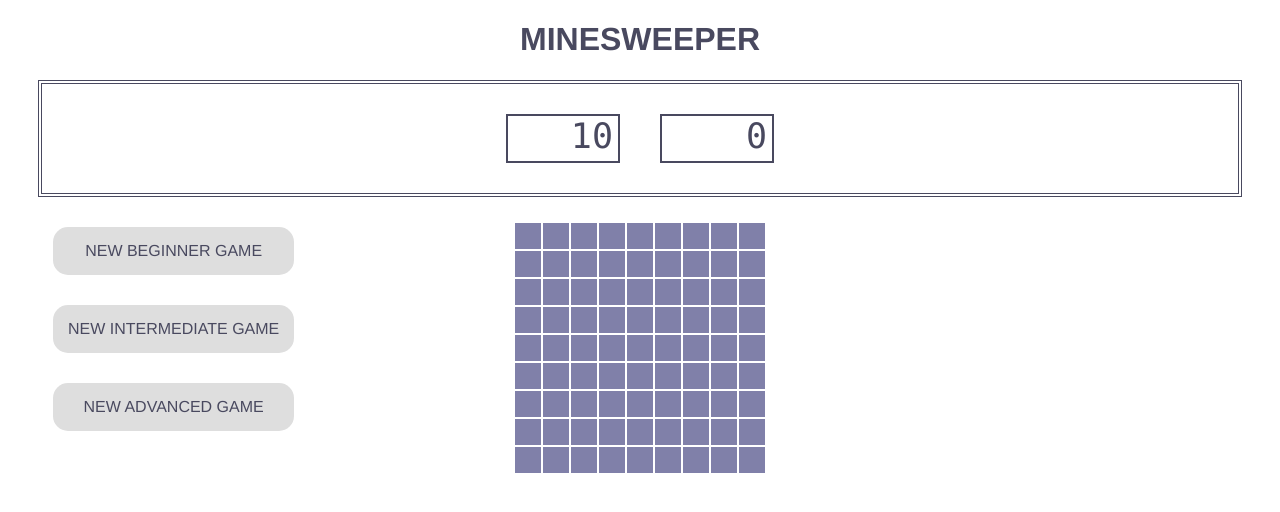
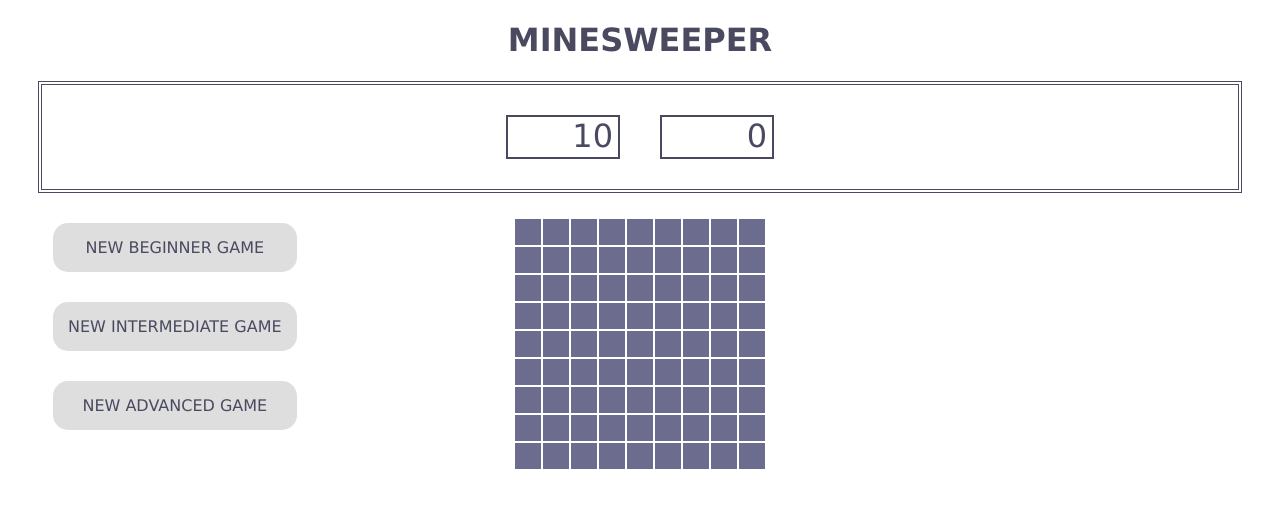
Before and after one commit to epaschke/Minesweeper, a website: page public/index.html in a window 1280 px wide. Drawn offline with nearby package versions, Linux system fonts and the light colour scheme.

Commit message:
rearrange css & set bombs to 0 on win

```diff
--- a/public/game.css
+++ b/public/game.css
@@ -1,25 +1,45 @@
-#board {
-  display: flex;
-  flex-direction: column;
+:root {
+  --light-gray: #dedede;
+  --dark-purple: #49495f;
+  --main-purple: #6c6c8e;
 }
 
-h1 {
-  font-family: Helvetica;
+#game {
+  justify-content: center;
+  padding-left: 30px;
+  padding-right: 30px;
+  min-height: 475px;
+  font-family: "Lucida Sans";
   text-align: center;
-  color: #49495f;
+  color: var(--dark-purple);
+}
+
+#header {
+  display: flex;
+  justify-content: center;
+  padding: 10px;
+  border: 4px double var(--dark-purple);
+  flex: 1;
+  margin-bottom: 15px;
+}
+
+.number {
+  height: 40px;
+  width: 100px;
+  border: 2px solid var(--dark-purple);
+  margin: 20px;
+  font-size: 2em;
+  text-align: right;
+  padding-left: 5px;
+  padding-right: 5px;
 }
 
 .difficulty {
   cursor: pointer;
-  background-color: #dedede;
-  /* border: 2px solid #8080a9; */
+  background-color: var(--light-gray);
   border-radius: 15px;
-  color: #49495f;
   padding: 15px;
   margin: 15px;
-  font-family: Helvetica;
-  font-size: 15px;
-  text-align: center;
   font-size: 1em;
 }
 
@@ -32,39 +52,11 @@ h1 {
 .board-wrapper {
   display: flex;
   justify-content: center;
-  align-items: center;
-  flex-grow: 2;
   padding: 10px;
-  align-self: center;
 }
 
-#header {
-  display: flex;
-  justify-content: center;
-  padding: 10px;
-  border: 4px double #49495f;
-  flex: 1;
-  margin-bottom: 15px;
-}
-
-#game {
-  justify-content: center;
-  padding-left: 30px;
-  padding-right: 30px;
-  min-height: 475px;
-}
-
-.number {
-  height: 45px;
-  width: 100px;
-  border: 2px solid #49495f;
-  color: #49495f;
-  margin: 20px;
-  font-family: "Monaco";
-  font-size: 35px;
-  text-align: right;
-  padding-left: 5px;
-  padding-right: 5px;
+#board {
+  flex-direction: column;
 }
 
 .row {
@@ -72,31 +64,26 @@ h1 {
 }
 
 .cell {
-  border: 1px solid white;
+  margin: 1px;
   height: 26px;
   width: 26px;
   user-select: none;
-  text-align: center;
-  font-family: "Lucida Sans", monospace;
   font-size: 1.25em;
   font-weight: bold;
+  background-size: 26px 26px;
+  background-repeat: no-repeat;
 }
 
 .val, .clicked{
-  background-color: #dedede;
+  background-color: var(--light-gray);
 }
 
 .unclicked, .flagged, .bomb {
-  background-color: #8080a9;
+  background-color: var(--main-purple);
 }
 
 .unclicked, .flagged {
   cursor: pointer;
-}
-
-.bomb, .flagged {
-  background-size: 26px 26px;
-  background-repeat: no-repeat;
 }
 
 .bomb {
@@ -105,6 +92,7 @@ h1 {
 
 .flagged {
   background-image: url('./flag.png');
+  color: white;
 }
 
 .c1 {
--- a/public/game.js
+++ b/public/game.js
@@ -254,7 +254,7 @@ gameFunctions.checkEnd = () => {
     if (gameIsOver) {
       //clear interval and game state
       clearInterval(gameState.timer);
-      gameState.bombs = 0;
+      $('#bombs').text(gameState.bombs = 0);
       //update messsage
       $("#message").text("Game over. You won!");
       //map over game board and put flags on unflagged bombs
```
